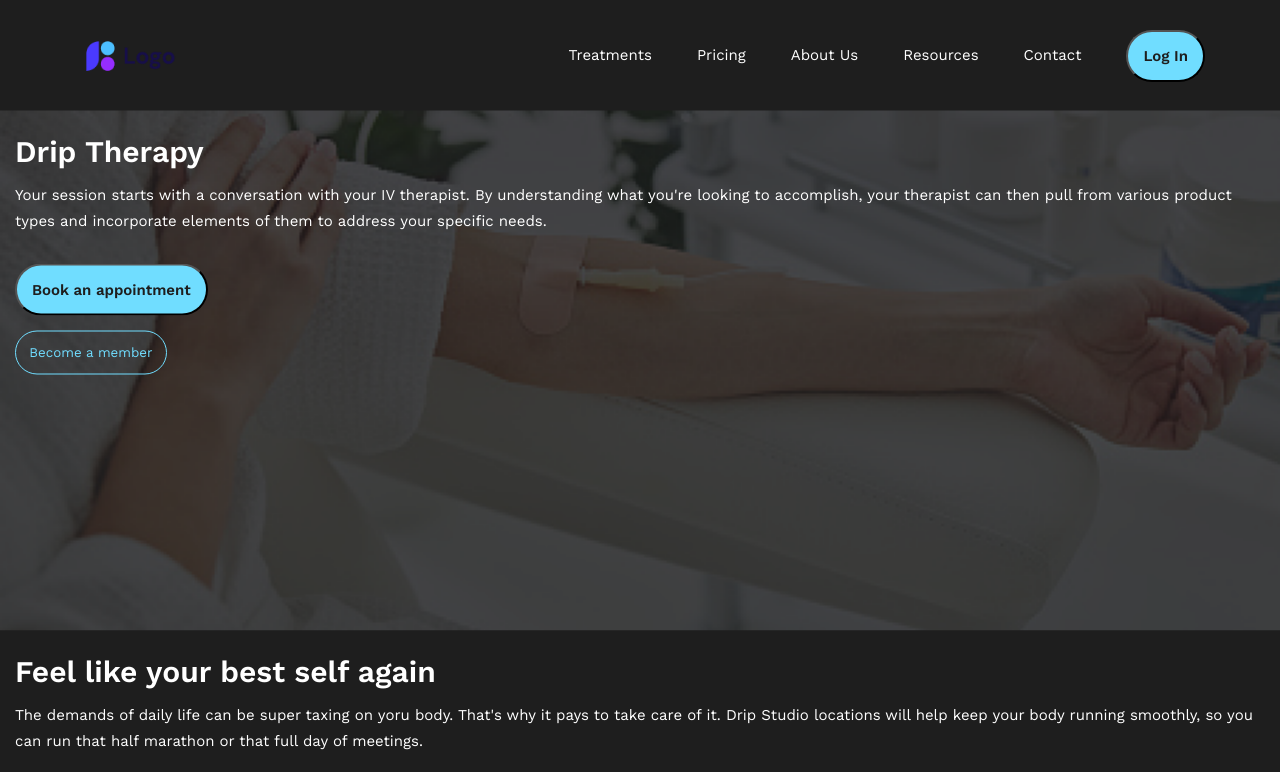
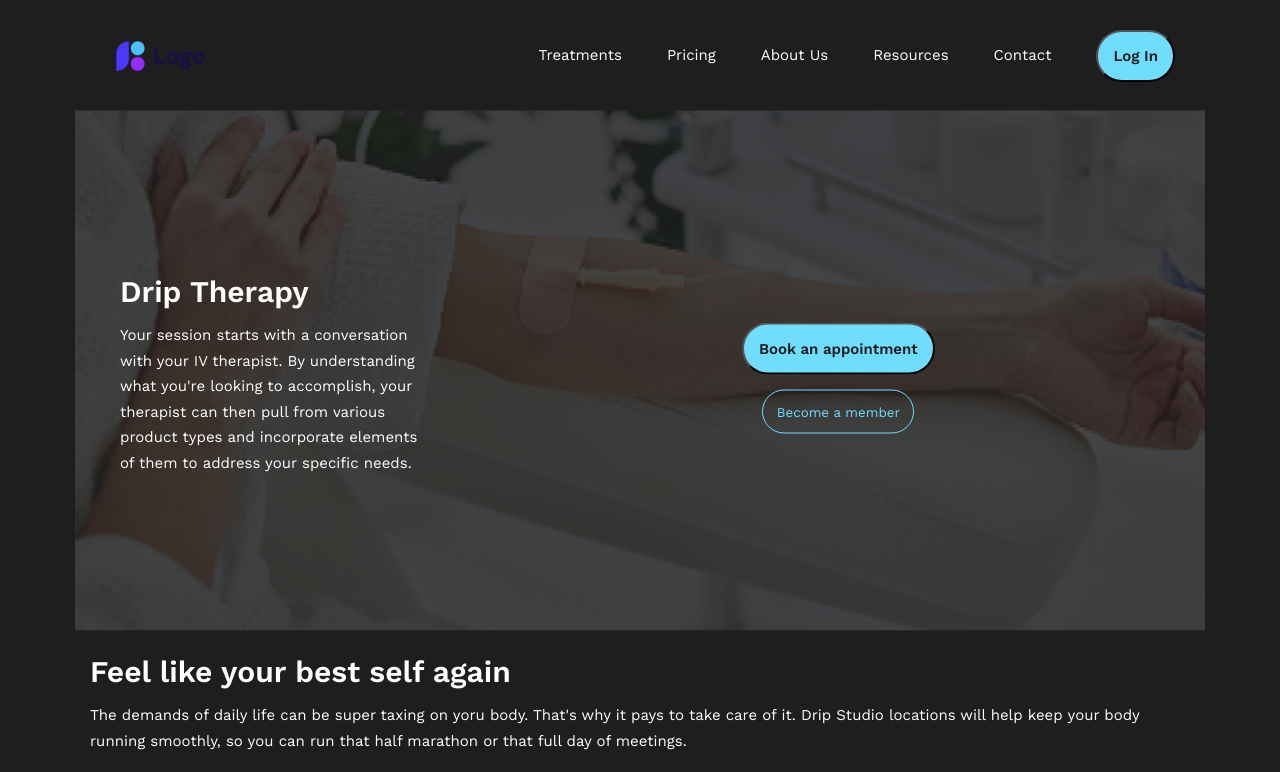
Before and after one commit to thebeatlesphan/react-iv, a React (Create React App) app: page / in a window 1280 px wide. Shown: the top 772 px of the page. Built offline with nearby package versions, Linux system fonts and the light colour scheme.

Commit message:
responsive work to desktop

```diff
--- a/src/Landing/Navigation/Navigation.module.css
+++ b/src/Landing/Navigation/Navigation.module.css
@@ -40,7 +40,7 @@ nav {
 
 @media (min-width: 60em) {
   nav {
-    padding: 2em 5em;
+    padding: 2em 7em;
   }
 
   .hamburger {
--- a/src/Landing/TitlePage/TitlePage.module.css
+++ b/src/Landing/TitlePage/TitlePage.module.css
@@ -41,6 +41,28 @@
 
 .titleButton > :nth-child(2) {
   width: max-content;
+}
+
+@media (min-width: 60em) {
+  .container {
+    padding: 0 5em;
+  }
+
+  .title {
+    display: flex;
+    justify-content: flex-start;
+    align-items: center;
+    padding: 2em;
+    gap: clamp(1em, 292px, 20em);
+  }
+
+  .title > div:first-child {
+    width: 22em;
+  }
+
+  .titleButton {
+    align-items: center;
+  }
 }
 
 /* SECOND SECTION */
```
